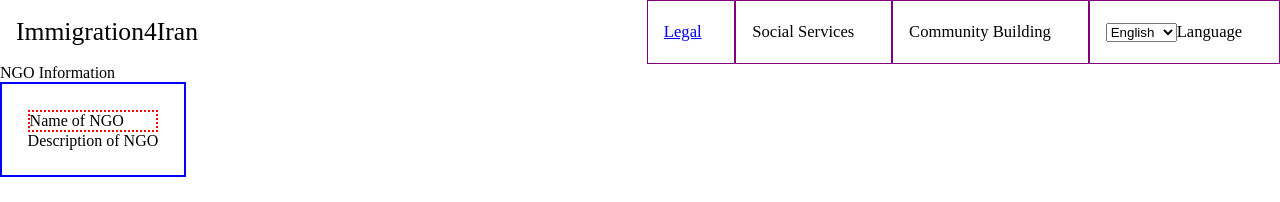
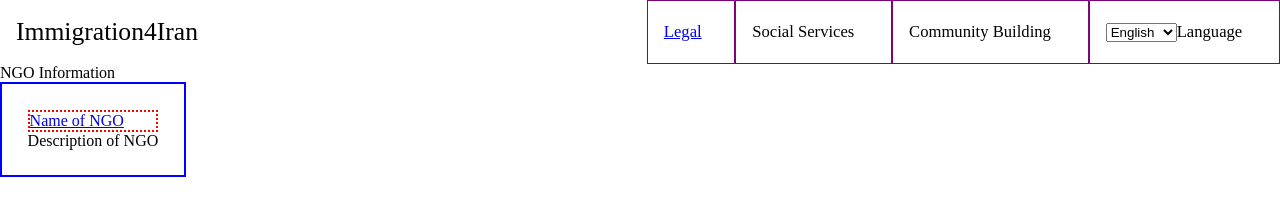
Before and after one commit to willdufault/immigration4iran, a SvelteKit app: page /NGOs in a window 1280 px wide. Shown: the top 202 px of the page. Built offline with nearby package versions, Linux system fonts and the light colour scheme; some icons are missing.

Commit message:
ngo link
added reference to link to ngo page from textblock component

```diff
--- a/src/routes/NGOs/+page.svelte
+++ b/src/routes/NGOs/+page.svelte
@@ -2,7 +2,7 @@
     <Header/>
     <p> {component.title.getText()}</p>
     <TextBlock>
-        <p slot="title"> {component.sample1title.getText()} </p>
+        <a slot="title" href="https://www.google.com/"> {component.sample1title.getText()} </a>
         <p slot="body"> {component.sample1body.getText()} </p>
     </TextBlock>
 
```
